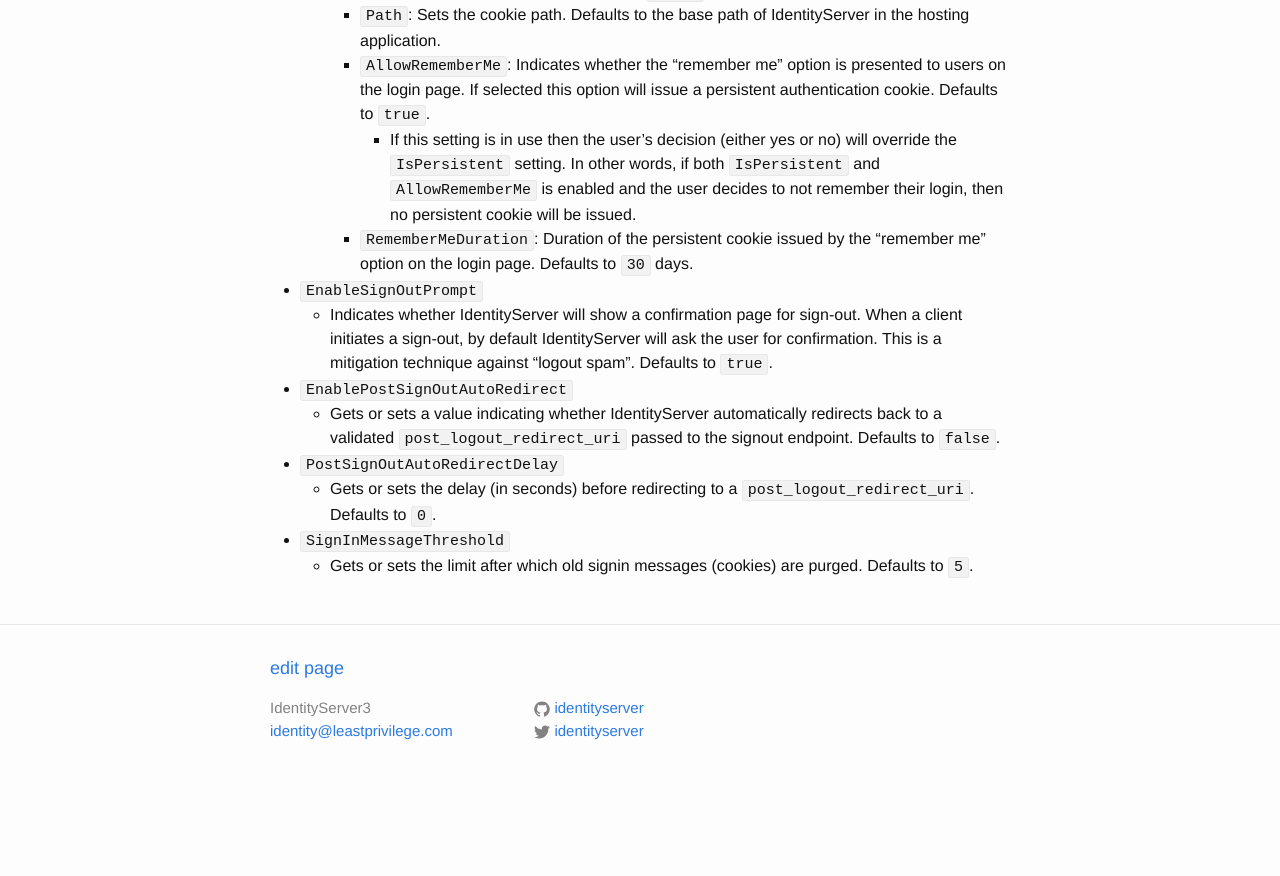
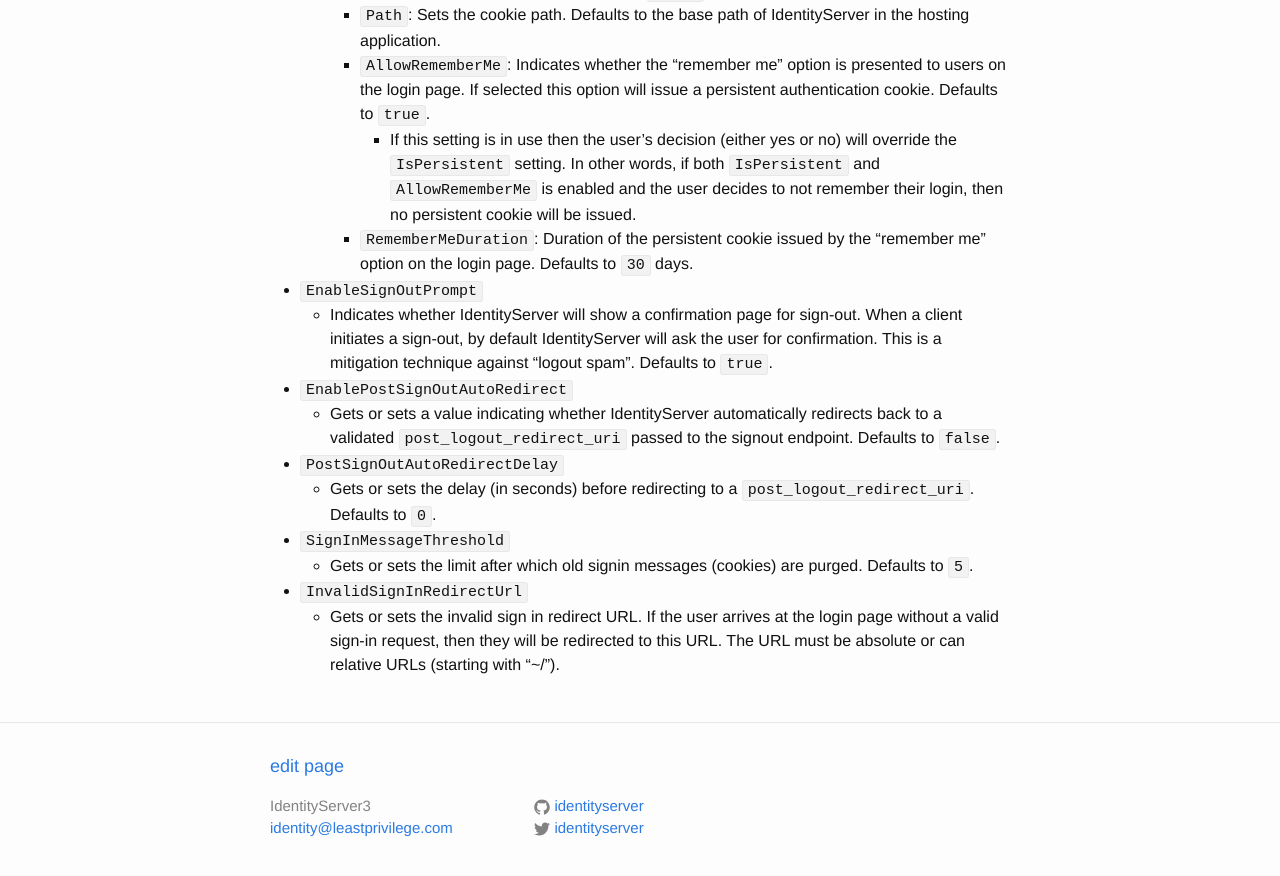
Before and after one commit to IdentityServer/Documentation, a Jekyll site: the page built from docs/configuration/authenticationOptions.md, in a window 1280 px wide and 900 px high, scrolled down 1181 px. Shown: the top 876 px of the window. Built offline with Jekyll 4.4.1, drawn with Linux system fonts in a browser that asks for light colours; Markdown is read by kramdown in place of the engine named in the settings; before the commit the page ends 1983 px from its top, so only the background shows below that.

Commit message:
Update authenticationOptions.md
This option is in the master-branch, so I guess it's available in the latest nugets as well.
Ref:
https://github.com/IdentityServer/IdentityServer3/blob/master/source/Core/Configuration/AuthenticationOptions.cs#L145

https://github.com/IdentityServer/IdentityServer3/issues/1299

```diff
--- a/docs/configuration/authenticationOptions.md
+++ b/docs/configuration/authenticationOptions.md
@@ -42,3 +42,5 @@ The `AuthenticationOptions` is a property on the `IdentityServerOptions` to cust
   * Gets or sets the delay (in seconds) before redirecting to a `post_logout_redirect_uri`. Defaults to `0`.
 * `SignInMessageThreshold`
   * Gets or sets the limit after which old signin messages (cookies) are purged. Defaults to `5`.
+* `InvalidSignInRedirectUrl`
+  * Gets or sets the invalid sign in redirect URL. If the user arrives at the login page without a valid sign-in request, then they will be redirected to this URL. The URL must be absolute or can relative URLs (starting with "~/").
```
